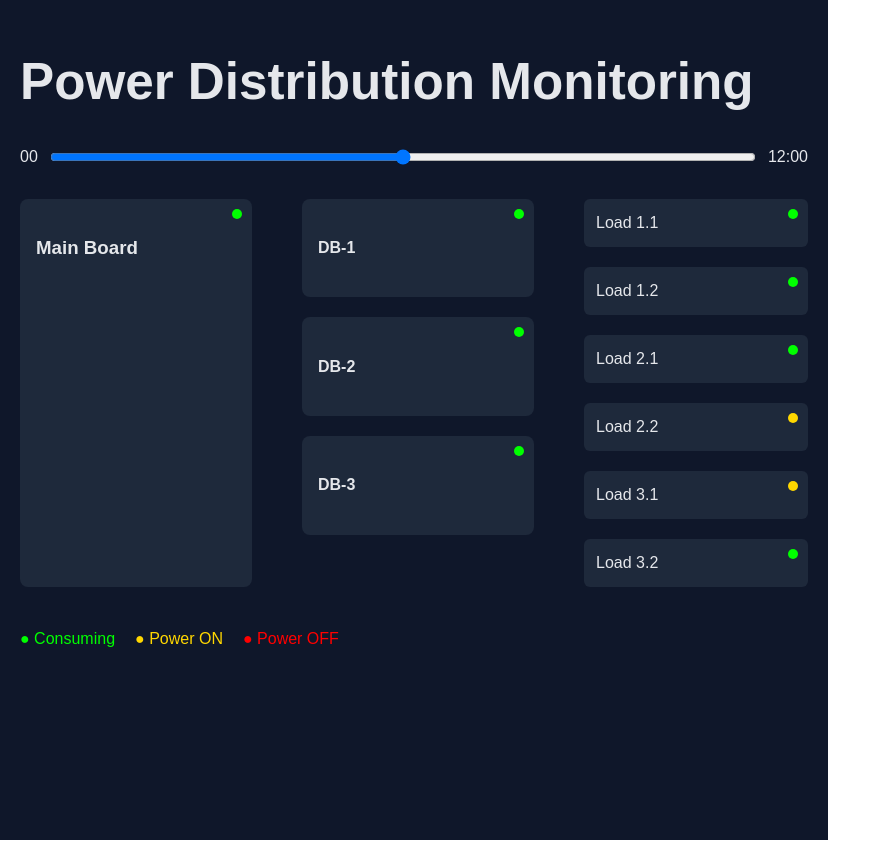
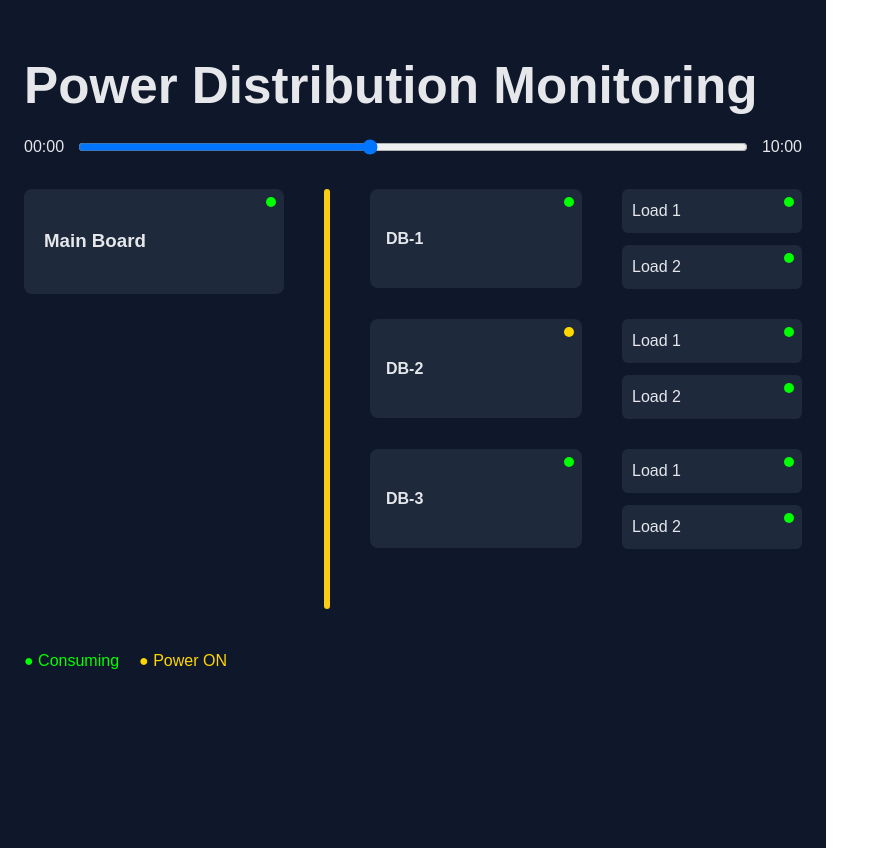
Before and after one commit to SravaniGovindhu/react-vite-starter-sqkx, a React (Vite) app: page / in a window 1280 px wide. Shown: the whole page, without its empty margins (0-891 px from the left). Built offline with nearby package versions, Linux system fonts and the light colour scheme.

Commit message:
Update App.jsx

```diff
--- a/src/App.jsx
+++ b/src/App.jsx
@@ -1,159 +1,116 @@
-import { useState, useEffect, useRef } from "react";
+import { useState } from "react";
 
-/* ---------- DATA GENERATION ---------- */
-const HOURS = Array.from({ length: 25 }, (_, i) => i);
+/* ---------- SIMULATED DATA ---------- */
+const HOURS = [...Array(24).keys()];
 
-const randomPower = () =>
-  HOURS.map(() => Math.random() > 0.2 ? +(Math.random() * 50).toFixed(1) : 0);
+const generatePower = () =>
+  HOURS.map(() => (Math.random() > 0.3 ? +(Math.random() * 50).toFixed(1) : 0));
+
+const DB_DATA = [
+  { name: "DB-1", loads: ["Load 1", "Load 2"] },
+  { name: "DB-2", loads: ["Load 1", "Load 2"] },
+  { name: "DB-3", loads: ["Load 1", "Load 2"] }
+];
+
+/* ---------- STATUS ---------- */
+const getStatusColor = (value) => {
+  if (value > 0) return "lime";
+  return "gold"; // power ON but no load
+};
 
 /* ---------- COMPONENT ---------- */
 export default function App() {
-  const [hour, setHour] = useState(12);
+  const [hour, setHour] = useState(10);
   const [hover, setHover] = useState(false);
-  const [lines, setLines] = useState([]);
 
-  const mainRef = useRef();
-  const dbRefs = useRef([]);
-  const loadRefs = useRef([]);
-
-  const data = {
-    main: randomPower(),
-    dbs: [
-      { name: "DB-1", loads: [randomPower(), randomPower()], power: randomPower() },
-      { name: "DB-2", loads: [randomPower(), randomPower()], power: randomPower() },
-      { name: "DB-3", loads: [randomPower(), randomPower()], power: randomPower() }
-    ]
-  };
-
-  /* ---------- STATUS ---------- */
-  const statusColor = (val) =>
-    val > 0 ? "lime" : val === 0 ? "gold" : "red";
-
-  /* ---------- DRAW WIRES ---------- */
-  useEffect(() => {
-    const newLines = [];
-
-    const mainBox = mainRef.current.getBoundingClientRect();
-
-    dbRefs.current.forEach((db, i) => {
-      const dbBox = db.getBoundingClientRect();
-
-      newLines.push({
-        x1: mainBox.right,
-        y1: mainBox.top + mainBox.height / 2,
-        x2: dbBox.left,
-        y2: dbBox.top + dbBox.height / 2,
-        color: "yellow"
-      });
-
-      loadRefs.current
-        .filter(l => l.dataset.db === i.toString())
-        .forEach(load => {
-          const loadBox = load.getBoundingClientRect();
-          newLines.push({
-            x1: dbBox.right,
-            y1: dbBox.top + dbBox.height / 2,
-            x2: loadBox.left,
-            y2: loadBox.top + loadBox.height / 2,
-            color: "lime"
-          });
-        });
-    });
-
-    setLines(newLines);
-  }, []);
+  const mainPower = generatePower();
+  const dbPower = DB_DATA.map(() => generatePower());
+  const loadPower = DB_DATA.map(() =>
+    Array(2)
+      .fill(0)
+      .map(() => generatePower())
+  );
 
   return (
     <div style={styles.page}>
-      <h1>Power Distribution Monitoring</h1>
+      <h1 style={styles.title}>Power Distribution Monitoring</h1>
 
       {/* TIMELINE */}
-      <div style={styles.timeline}>
-        <span>00</span>
+      <div
+        style={styles.timeline}
+        onMouseEnter={() => setHover(true)}
+        onMouseLeave={() => setHover(false)}
+      >
+        <span>00:00</span>
         <input
           type="range"
           min="0"
-          max="24"
+          max="23"
           value={hour}
           onChange={(e) => setHour(+e.target.value)}
-          onMouseEnter={() => setHover(true)}
-          onMouseLeave={() => setHover(false)}
           style={{ flex: 1 }}
         />
         <span>{hour}:00</span>
       </div>
 
-      {/* LAYOUT */}
-      <div style={styles.layout}>
+      {/* MAIN LAYOUT */}
+      <div style={styles.system}>
         {/* MAIN BOARD */}
-        <div ref={mainRef} style={styles.board}>
+        <div style={styles.mainBoard}>
           <h3>Main Board</h3>
-          {hover && <p>{data.main[hour]} kW</p>}
-          <Dot color={statusColor(data.main[hour])} />
+          {hover && <div>{mainPower[hour]} kW</div>}
+          <StatusDot value={mainPower[hour]} />
         </div>
 
+        {/* BUSBAR */}
+        <div style={styles.busbar} />
+
         {/* DBs */}
-        <div style={styles.column}>
-          {data.dbs.map((db, i) => (
-            <div
-              key={i}
-              ref={el => dbRefs.current[i] = el}
-              style={styles.board}
-            >
-              <h4>{db.name}</h4>
-              {hover && <p>{db.power[hour]} kW</p>}
-              <Dot color={statusColor(db.power[hour])} />
+        <div style={styles.dbColumn}>
+          {DB_DATA.map((db, i) => (
+            <div key={db.name} style={styles.dbRow}>
+              <div style={styles.dbBox}>
+                <h4>{db.name}</h4>
+                {hover && <div>{dbPower[i][hour]} kW</div>}
+                <StatusDot value={dbPower[i][hour]} />
+              </div>
+
+              {/* LOADS */}
+              <div style={styles.loadColumn}>
+                {db.loads.map((load, j) => (
+                  <div key={load} style={styles.loadBox}>
+                    {load}
+                    {hover && (
+                      <div style={styles.smallText}>
+                        {loadPower[i][j][hour]} kW
+                      </div>
+                    )}
+                    <StatusDot value={loadPower[i][j][hour]} />
+                  </div>
+                ))}
+              </div>
             </div>
           ))}
         </div>
-
-        {/* LOADs */}
-        <div style={styles.column}>
-          {data.dbs.map((db, i) =>
-            db.loads.map((load, j) => (
-              <div
-                key={`${i}-${j}`}
-                ref={el => loadRefs.current.push(el)}
-                data-db={i}
-                style={styles.load}
-              >
-                Load {i + 1}.{j + 1}
-                {hover && <div>{load[hour]} kW</div>}
-                <Dot color={statusColor(load[hour])} />
-              </div>
-            ))
-          )}
-        </div>
       </div>
 
-      {/* WIRES */}
-      <svg style={styles.svg}>
-        {lines.map((l, i) => (
-          <line
-            key={i}
-            x1={l.x1}
-            y1={l.y1}
-            x2={l.x2}
-            y2={l.y2}
-            stroke={l.color}
-            strokeWidth="3"
-          />
-        ))}
-      </svg>
-
       {/* LEGEND */}
-      <div style={styles.footer}>
+      <div style={styles.legend}>
         <span style={{ color: "lime" }}>● Consuming</span>
         <span style={{ color: "gold" }}>● Power ON</span>
-        <span style={{ color: "red" }}>● Power OFF</span>
       </div>
     </div>
   );
 }
 
-/* ---------- DOT ---------- */
-const Dot = ({ color }) => (
-  <span style={{ ...styles.dot, background: color }} />
+/* ---------- STATUS DOT ---------- */
+const StatusDot = ({ value }) => (
+  <span
+    style={{
+      ...styles.dot,
+      background: getStatusColor(value)
+    }}
+  />
 );
 
 /* ---------- STYLES ---------- */
@@ -161,55 +118,81 @@ const styles = {
   page: {
     background: "#0f172a",
     minHeight: "100vh",
-    padding: 20,
+    padding: 24,
     color: "#e5e7eb",
-    fontFamily: "Arial",
-    position: "relative"
+    fontFamily: "Arial"
+  },
+  title: {
+    marginBottom: 20
   },
   timeline: {
     display: "flex",
-    gap: 10,
+    alignItems: "center",
+    gap: 12,
     marginBottom: 30
   },
-  layout: {
+  system: {
     display: "flex",
-    gap: 50
+    alignItems: "flex-start",
+    gap: 40
   },
-  column: {
+  mainBoard: {
+    background: "#1e293b",
+    padding: 20,
+    borderRadius: 8,
+    width: 220,
+    position: "relative"
+  },
+  busbar: {
+    width: 6,
+    height: 420,
+    background: "#facc15",
+    borderRadius: 3
+  },
+  dbColumn: {
     display: "flex",
     flexDirection: "column",
-    gap: 20
+    gap: 30
   },
-  board: {
+  dbRow: {
+    display: "flex",
+    alignItems: "center",
+    gap: 40
+  },
+  dbBox: {
     background: "#1e293b",
     padding: 16,
     borderRadius: 8,
-    width: 200,
+    width: 180,
     position: "relative"
   },
-  load: {
+  loadColumn: {
+    display: "flex",
+    flexDirection: "column",
+    gap: 12
+  },
+  loadBox: {
     background: "#1e293b",
-    padding: 12,
+    padding: 10,
     borderRadius: 6,
-    width: 200,
+    width: 160,
     position: "relative"
   },
   dot: {
     position: "absolute",
-    top: 10,
-    right: 10,
+    top: 8,
+    right: 8,
     width: 10,
     height: 10,
     borderRadius: "50%"
   },
-  svg: {
-    position: "absolute",
-    inset: 0,
-    pointerEvents: "none"
-  },
-  footer: {
+  legend: {
     marginTop: 40,
     display: "flex",
     gap: 20
+  },
+  smallText: {
+    fontSize: 12,
+    opacity: 0.8
   }
 };
```
